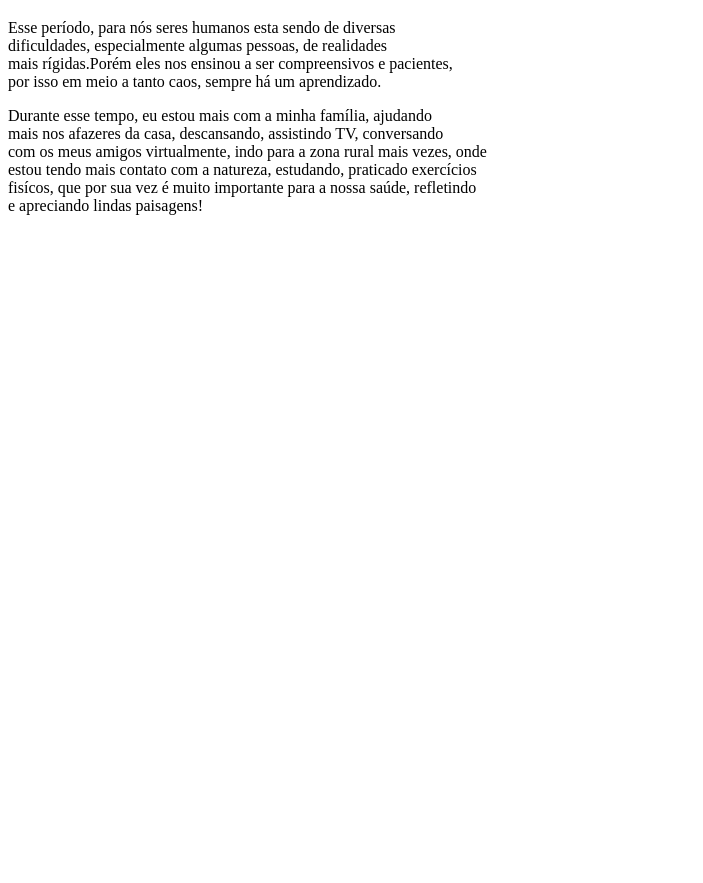
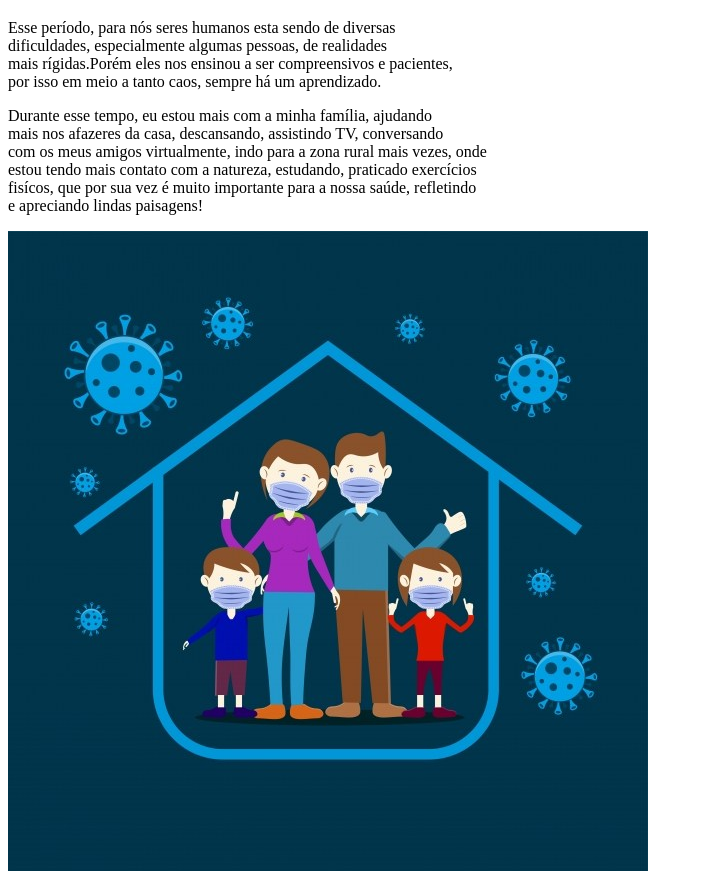
Before and after one commit to duda0904/quarentena, a plain HTML site: page index.html in a window 1280 px wide. Shown: the part 61-944 px from the top of the page, without its empty margins (0-703 px from the left). Before the commit the page ends 800 px from the top, so only its background shows below. Drawn offline with Linux system fonts and the light colour scheme.

Commit message:
colocando imagem

```diff
--- a/index.html
+++ b/index.html
@@ -21,11 +21,12 @@
                estou tendo mais contato com a natureza, estudando, praticado exercícios <br>
                fisícos, que por sua vez é muito importante para a nossa saúde, refletindo <br>
                e apreciando lindas paisagens! </p>
+               <img src="isolamento.jpg" alt="">
 
 
 
 
-    </p>
+
 
 
 
```
Also changed, not shown: isolamento.jpg (added).
